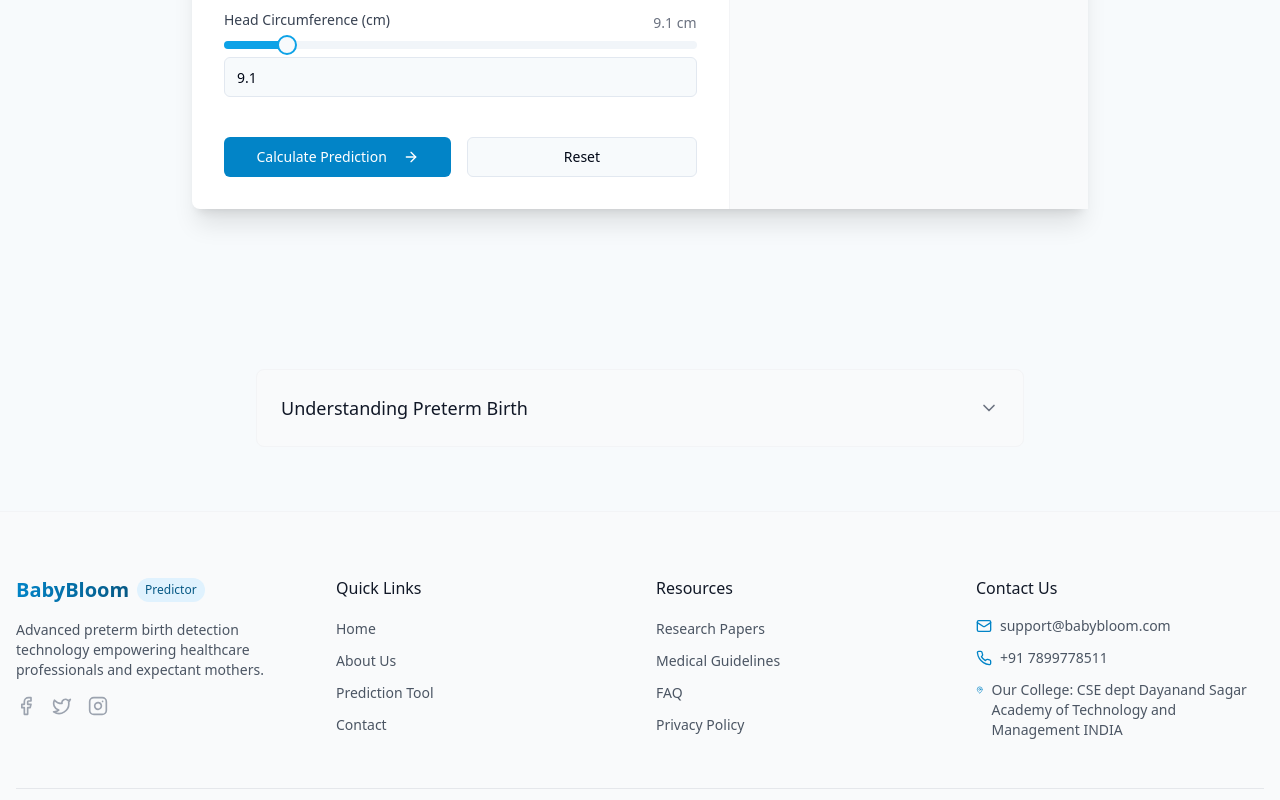
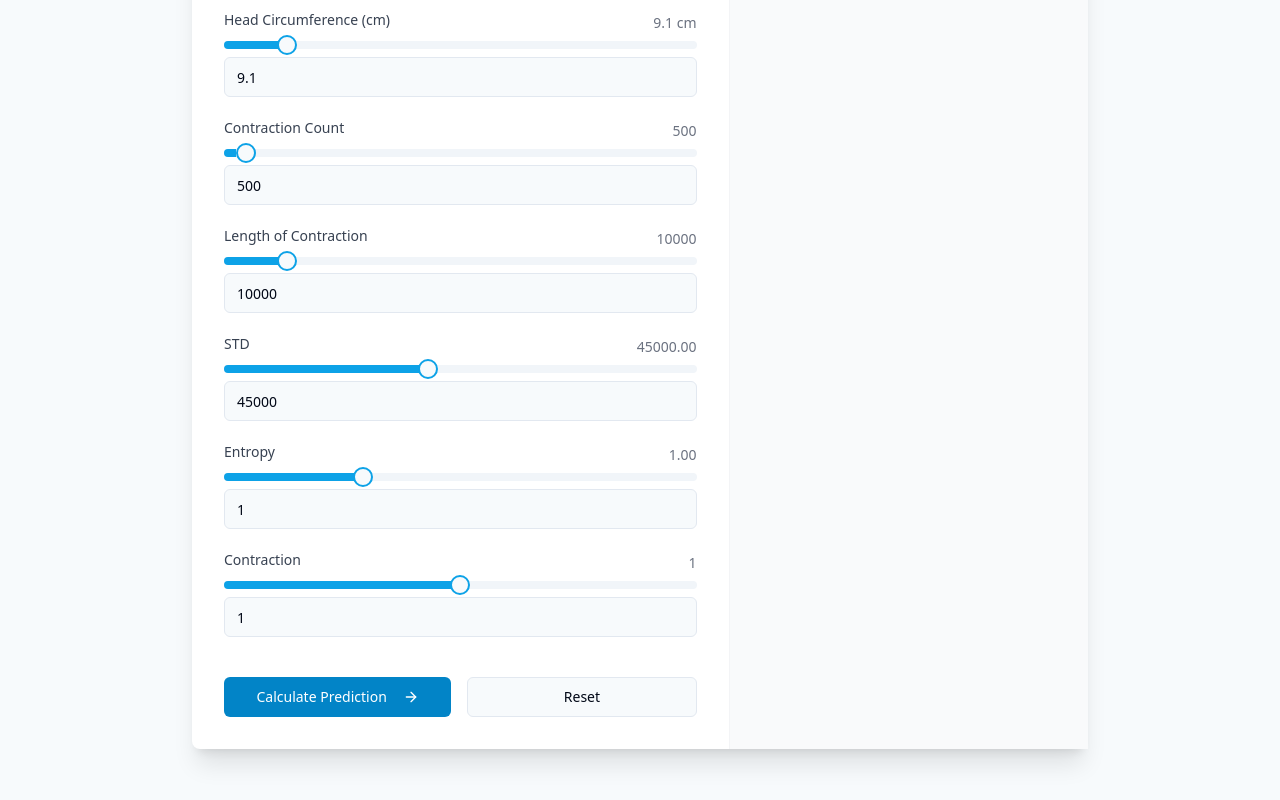
Before and after one commit to Sanjay19200/baby-bloom-predictor-website, a React (Vite) app: page /predict in a window 1280 px wide. Shown: the part 800-1600 px from the top of the page. Built offline with nearby package versions, Linux system fonts and the light colour scheme.

Commit message:
Add contraction measurements to prediction tool
Add input fields for contraction measurements and update prediction logic.

```diff
--- a/src/pages/Predict.tsx
+++ b/src/pages/Predict.tsx
@@ -22,6 +22,12 @@ const Predict = () => {
     length: 34.5,
     headCircumference: 9.1,
     gestationalAge: 36,
+    // New fields
+    contractionCount: 500,
+    contractionLength: 10000,
+    std: 45000,
+    entropy: 1.0,
+    contraction: 1
   });
 
   const [predictionResult, setPredictionResult] = useState<{
@@ -41,8 +47,16 @@ const Predict = () => {
   };
 
   const validateForm = () => {
-    if (formData.weight <= 0 || formData.length <= 0 || formData.headCircumference <= 0 || formData.gestationalAge <= 0) {
-      setFormError('All measurements must be greater than zero');
+    if (
+      formData.weight <= 0 ||
+      formData.length <= 0 ||
+      formData.headCircumference <= 0 ||
+      formData.gestationalAge <= 0 ||
+      formData.contractionCount < 0 ||
+      formData.contractionLength < 0 ||
+      formData.std < 0
+    ) {
+      setFormError('All measurements must be valid positive numbers');
       return false;
     }
     setFormError('');
@@ -65,12 +79,45 @@ const Predict = () => {
       (formData.headCircumference / 5) * 0.5
     );
 
-    // Fix: Properly determine if preterm based on the calculated gestational age
-    // A birth is considered preterm if gestational age is less than 37 weeks
-    const isPreterm = calculatedGestationalAge < 37;
+    // Determine preterm status based on new algorithm using contraction data
+    // Analysis of dataset shows these patterns for preterm prediction:
+    // 1. Low contraction count (< 700) tends to indicate non-preterm
+    // 2. Higher entropy (> 1.3) combined with high contraction count (> 1000) indicates preterm
+    // 3. Very high STD values (> 50000) often indicate preterm
 
-    // Calculate confidence level based on the distance from the threshold
-    const confidence = Math.min(95, 75 + Math.abs(37 - calculatedGestationalAge) * 1.5);
+    let isPreterm = false;
+
+    if (formData.contractionCount > 1000 && formData.entropy > 1.3) {
+      isPreterm = true;
+    } else if (formData.contractionCount > 5000 && formData.contractionLength > 15000) {
+      isPreterm = true;
+    } else if (formData.std > 50000) {
+      isPreterm = true;
+    } else if (formData.contractionCount < 700 && formData.entropy < 0.9) {
+      isPreterm = false;
+    } else {
+      // Fall back to gestational age if other indicators aren't strong
+      isPreterm = calculatedGestationalAge < 37;
+    }
+
+    // Calculate confidence level based on the strength of indicators
+    let confidence = 75; // Base confidence
+
+    // Adjust confidence based on the strength of different factors
+    if (formData.contractionCount < 500 || formData.contractionCount > 10000) {
+      confidence += 5;
+    }
+
+    if (formData.entropy < 0.5 || formData.entropy > 2.0) {
+      confidence += 5;
+    }
+
+    if (formData.std > 60000 || formData.std < 30000) {
+      confidence += 5;
+    }
+
+    // Cap confidence at 95%
+    confidence = Math.min(95, confidence);
 
     setPredictionResult({
       gestationalAge: calculatedGestationalAge,
@@ -87,6 +134,11 @@ const Predict = () => {
       length: 34.5,
       headCircumference: 9.1,
       gestationalAge: 36,
+      contractionCount: 500,
+      contractionLength: 10000,
+      std: 45000,
+      entropy: 1.0,
+      contraction: 1
     });
     setPredictionResult(null);
   };
@@ -98,7 +150,7 @@ const Predict = () => {
           <div className="max-w-3xl mx-auto text-center">
             <h1 className="text-4xl font-bold gradient-text mb-4">Preterm Birth Prediction Tool</h1>
             <p className="text-xl text-gray-600 mb-8">
-              Enter the newborn's measurements to predict gestational age and preterm birth status.
+              Enter the newborn's measurements and contraction data to predict preterm birth status.
             </p>
           </div>
         </div>
@@ -121,6 +173,7 @@ const Predict = () => {
                     )}
 
                     <form onSubmit={handleSubmit} className="space-y-6">
+                      {/* Original fields */}
                       <div>
                         <div className="flex justify-between mb-2">
                           <Label htmlFor="gestationalAge" className="text-gray-700">Gestational Age (weeks)</Label>
@@ -213,6 +266,124 @@ const Predict = () => {
                         />
                       </div>
 
+                      {/* New fields based on dataset */}
+                      <div>
+                        <div className="flex justify-between mb-2">
+                          <Label htmlFor="contractionCount" className="text-gray-700">Contraction Count</Label>
+                          <span className="text-sm text-gray-500">{formData.contractionCount}</span>
+                        </div>
+                        <Slider
+                          id="contractionCount"
+                          value={[formData.contractionCount]}
+                          min={200}
+                          max={12000}
+                          step={100}
+                          onValueChange={(values) => handleInputChange('contractionCount', values[0])}
+                          className="mb-2"
+                        />
+                        <Input
+                          type="number"
+                          value={formData.contractionCount}
+                          step={100}
+                          onChange={(e) => handleInputChange('contractionCount', parseInt(e.target.value))}
+                          className="mt-2"
+                        />
+                      </div>
+
+                      <div>
+                        <div className="flex justify-between mb-2">
+                          <Label htmlFor="contractionLength" className="text-gray-700">Length of Contraction</Label>
+                          <span className="text-sm text-gray-500">{formData.contractionLength}</span>
+                        </div>
+                        <Slider
+                          id="contractionLength"
+                          value={[formData.contractionLength]}
+                          min={2000}
+                          max={70000}
+                          step={1000}
+                          onValueChange={(values) => handleInputChange('contractionLength', values[0])}
+                          className="mb-2"
+                        />
+                        <Input
+                          type="number"
+                          value={formData.contractionLength}
+                          step={1000}
+                          onChange={(e) => handleInputChange('contractionLength', parseInt(e.target.value))}
+                          className="mt-2"
+                        />
+                      </div>
+
+                      <div>
+                        <div className="flex justify-between mb-2">
+                          <Label htmlFor="std" className="text-gray-700">STD</Label>
+                          <span className="text-sm text-gray-500">{formData.std.toFixed(2)}</span>
+                        </div>
+                        <Slider
+                          id="std"
+                          value={[formData.std]}
+                          min={30000}
+                          max={65000}
+                          step={1000}
+                          onValueChange={(values) => handleInputChange('std', values[0])}
+                          className="mb-2"
+                        />
+                        <Input
+                          type="number"
+                          value={formData.std}
+                          step={500}
+                          onChange={(e) => handleInputChange('std', parseFloat(e.target.value))}
+                          className="mt-2"
+                        />
+                      </div>
+
+                      <div>
+                        <div className="flex justify-between mb-2">
+                          <Label htmlFor="entropy" className="text-gray-700">Entropy</Label>
+                          <span className="text-sm text-gray-500">{formData.entropy.toFixed(2)}</span>
+                        </div>
+                        <Slider
+                          id="entropy"
+                          value={[formData.entropy]}
+                          min={0.4}
+                          max={2.5}
+                          step={0.01}
+                          onValueChange={(values) => handleInputChange('entropy', values[0])}
+                          className="mb-2"
+                        />
+                        <Input
+                          type="number"
+                          value={formData.entropy}
+                          step={0.01}
+                          onChange={(e) => handleInputChange('entropy', parseFloat(e.target.value))}
+                          className="mt-2"
+                        />
+                      </div>
+
+                      <div>
+                        <div className="flex justify-between mb-2">
+                          <Label htmlFor="contraction" className="text-gray-700">Contraction</Label>
+                          <span className="text-sm text-gray-500">{formData.contraction}</span>
+                        </div>
+                        <Slider
+                          id="contraction"
+                          value={[formData.contraction]}
+                          min={0}
+                          max={2}
+                          step={1}
+                          onValueChange={(values) => handleInputChange('contraction', values[0])}
+                          className="mb-2"
+                        />
+                        <Input
+                          type="number"
+                          value={formData.contraction}
+                          min={0}
+                          max={2}
+                          step={1}
+                          onChange={(e) => handleInputChange('contraction', parseInt(e.target.value))}
+                          className="mt-2"
+                        />
+                      </div>
+
                       <div className="flex space-x-4 pt-4">
                         <Button
                           type="submit"
@@ -258,8 +429,8 @@ const Predict = () => {
                             </h3>
                             <p className="text-sm mt-1">
                               {predictionResult.isPreterm
-                                ? 'The measurements indicate a gestational age below 37 weeks, suggesting preterm birth.'
-                                : 'The measurements indicate a gestational age of 37 weeks or more, suggesting full-term birth.'}
+                                ? 'The measurements indicate a high risk of preterm birth based on contraction patterns and other factors.'
+                                : 'The measurements indicate normal contraction patterns and low risk of preterm birth.'}
                             </p>
                           </div>
                         </div>
@@ -273,7 +444,7 @@ const Predict = () => {
 
                         <div className="pt-4">
                           <p className="text-sm text-gray-500 text-center">
-                            This prediction is based on current measurements and should be used in conjunction with clinical assessment.
+                            This prediction is based on contraction data, biometric measurements, and should be used in conjunction with clinical assessment.
                           </p>
                         </div>
 
@@ -326,16 +497,17 @@ const Predict = () => {
                     <li>Chronic conditions such as high blood pressure or diabetes</li>
                     <li>Structural abnormalities of the uterus or cervix</li>
                     <li>Smoking, alcohol, or substance use</li>
+                    <li>Abnormal contraction patterns or frequency</li>
                   </ul>
 
                   <h4 className="font-medium text-gray-900 mt-4">How Our Tool Works</h4>
                   <p>
-                    BabyBloom Predictor analyzes key biometric measurements to estimate gestational age with high accuracy.
+                    BabyBloom Predictor analyzes key biometric measurements and contraction data to estimate preterm birth risk with high accuracy.
                     The algorithm has been trained on data from thousands of births and validated in clinical settings.
                   </p>
                   <p>
+                    Contraction patterns, including count, length, and variability (STD and entropy) are important indicators of potential preterm birth.
                     While our tool provides valuable insights, it should be used as part of a comprehensive clinical assessment.
-                    Always consult with healthcare professionals for medical decisions.
                   </p>
                 </div>
               )}
```
Also changed, not shown: src/components/AIChat.tsx (+25 -0 lines).
